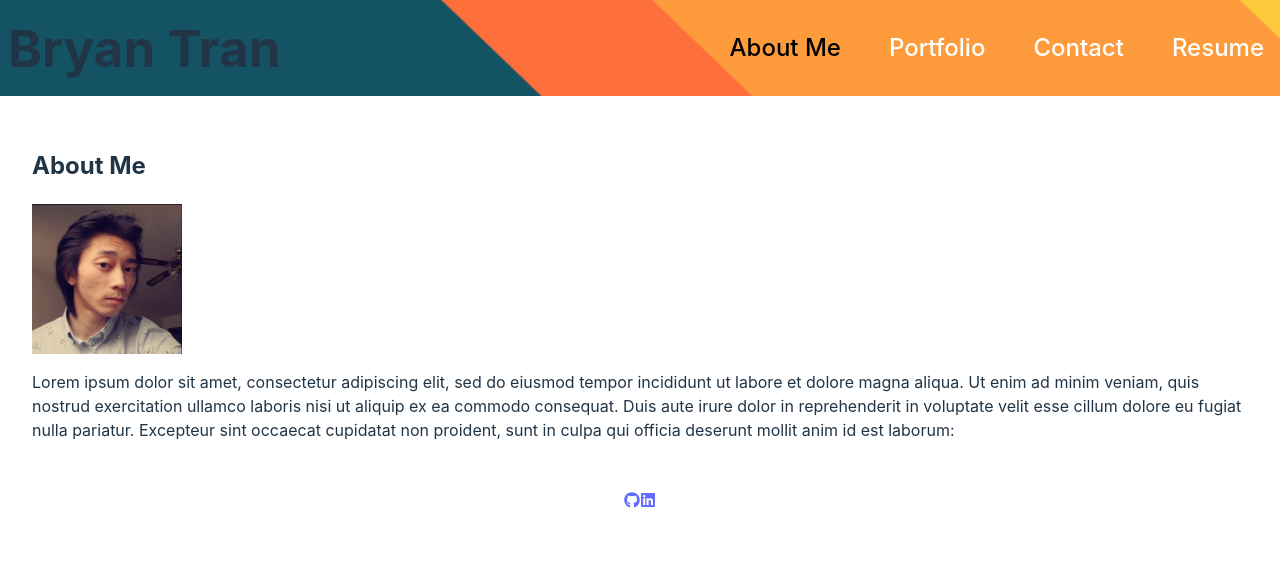
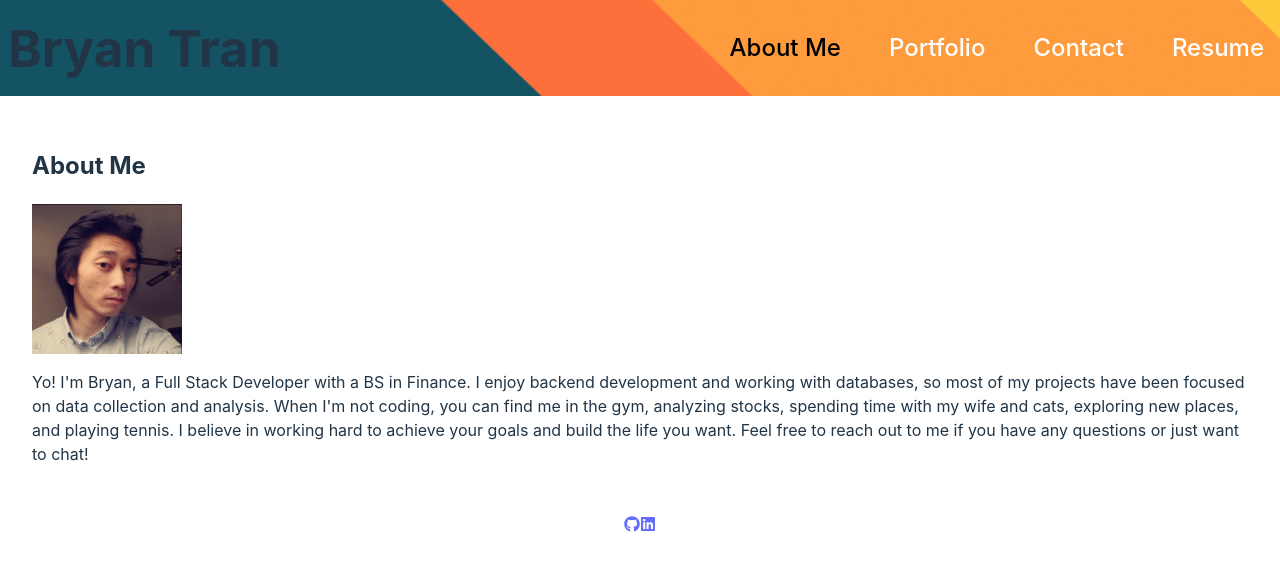
Before and after one commit to iambryantran/react-portfolio, a React (Vite) app: page / in a window 1280 px wide. Shown: the top 570 px of the page. Built offline with nearby package versions, Linux system fonts and the light colour scheme.

Commit message:
updated bio

```diff
--- a/src/components/AboutMe.jsx
+++ b/src/components/AboutMe.jsx
@@ -3,7 +3,7 @@ const AboutMe = () => {
         <div className="aboutme">
             <h2>About Me</h2>
             <img src="/img/profilepic.png" alt="Bryan Tran" width={150} height={150} />
-            <p>Lorem ipsum dolor sit amet, consectetur adipiscing elit, sed do eiusmod tempor incididunt ut labore et dolore magna aliqua. Ut enim ad minim veniam, quis nostrud exercitation ullamco laboris nisi ut aliquip ex ea commodo consequat. Duis aute irure dolor in reprehenderit in voluptate velit esse cillum dolore eu fugiat nulla pariatur. Excepteur sint occaecat cupidatat non proident, sunt in culpa qui officia deserunt mollit anim id est laborum:</p>
+            <p>Yo! I'm Bryan, a Full Stack Developer with a BS in Finance. I enjoy backend development and working with databases, so most of my projects have been focused on data collection and analysis. When I'm not coding, you can find me in the gym, analyzing stocks, spending time with my wife and cats, exploring new places, and playing tennis. I believe in working hard to achieve your goals and build the life you want. Feel free to reach out to me if you have any questions or just want to chat!</p>
         </div>
     );
 };
```
